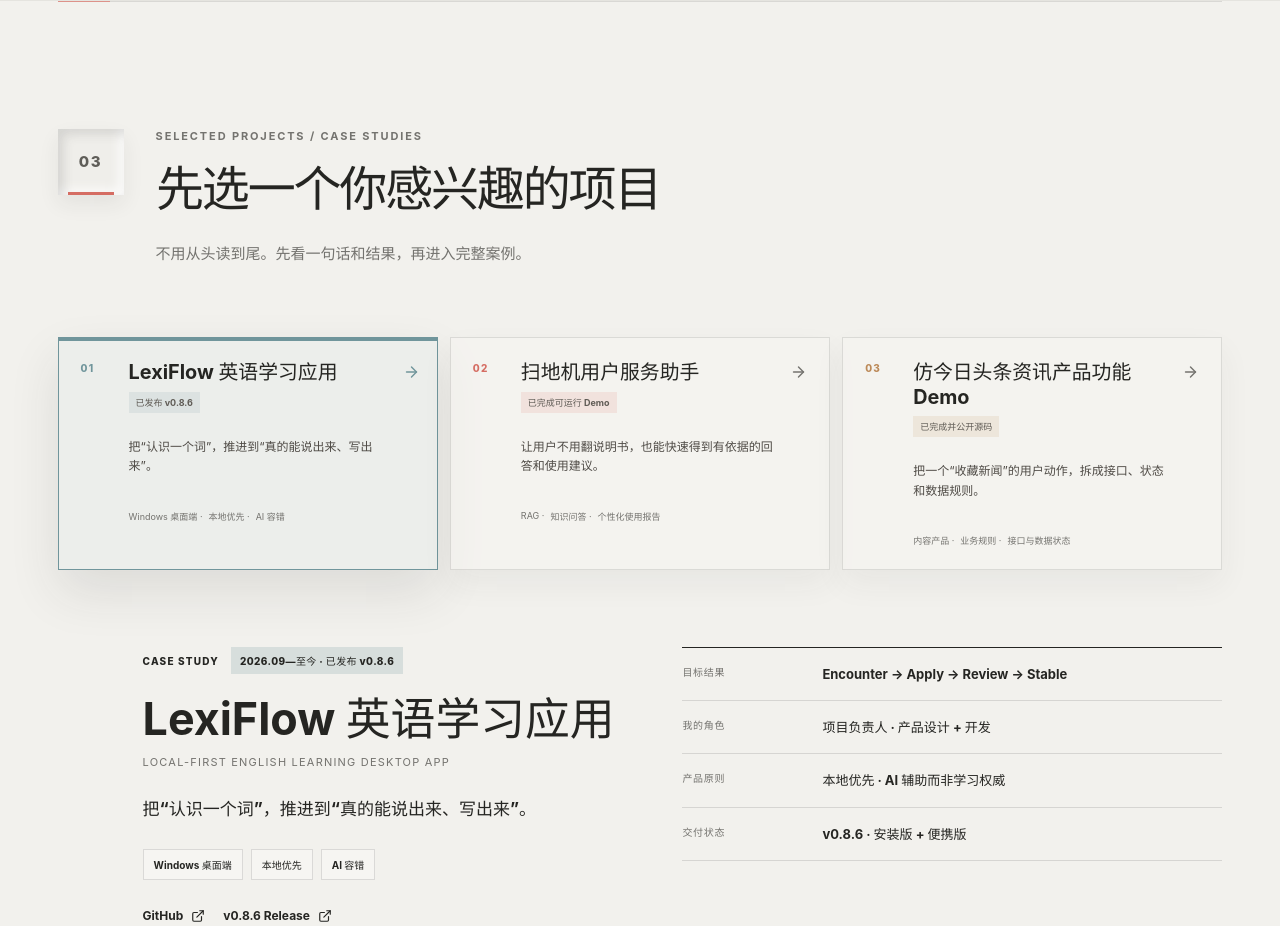
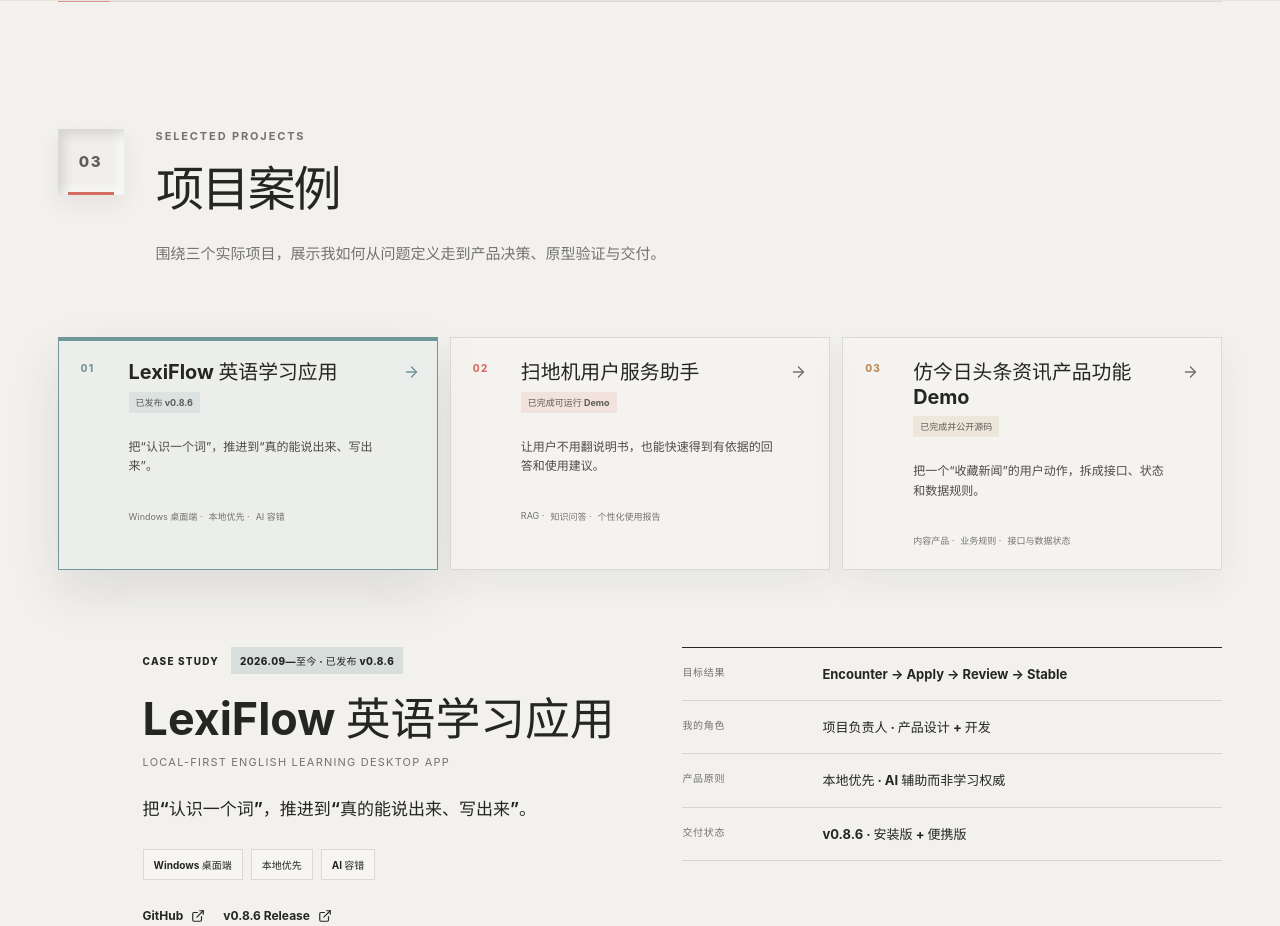
Before and after one commit to lineana-lyu/personal_website, a React (Vite) app: page / in a window 1280 px wide. Shown: the part 2920-3846 px from the top of the page. Built offline with nearby package versions, Linux system fonts and the light colour scheme.

Commit message:
Simplify projects section heading

```diff
--- a/src/App.tsx
+++ b/src/App.tsx
@@ -31,9 +31,9 @@ import {
 
 const publicAsset = (path: string) => `${import.meta.env.BASE_URL}${path.replace(/^\/+/, '')}`
 
-function SectionHeading({ number, eyebrow, title, lead }: { number: string; eyebrow: string; title: string; lead?: string }) {
+function SectionHeading({ number, eyebrow, title, lead, className = '' }: { number: string; eyebrow: string; title: string; lead?: string; className?: string }) {
   return (
-    <Reveal className="section-heading">
+    <Reveal className={`section-heading ${className}`.trim()}>
       <span className="section-number">{number}</span>
       <div className="section-heading__content">
         <span className="eyebrow">{eyebrow}</span>
@@ -253,9 +253,10 @@ function Projects() {
       <div className="page-shell page-shell--projects">
         <SectionHeading
           number="03"
-          eyebrow="SELECTED PROJECTS / CASE STUDIES"
-          title="先选一个你感兴趣的项目"
-          lead="不用从头读到尾。先看一句话和结果，再进入完整案例。"
+          eyebrow="SELECTED PROJECTS"
+          title="项目案例"
+          lead="围绕三个实际项目，展示我如何从问题定义走到产品决策、原型验证与交付。"
+          className="section-heading--projects"
         />
 
         <Reveal className="project-picker">
```
